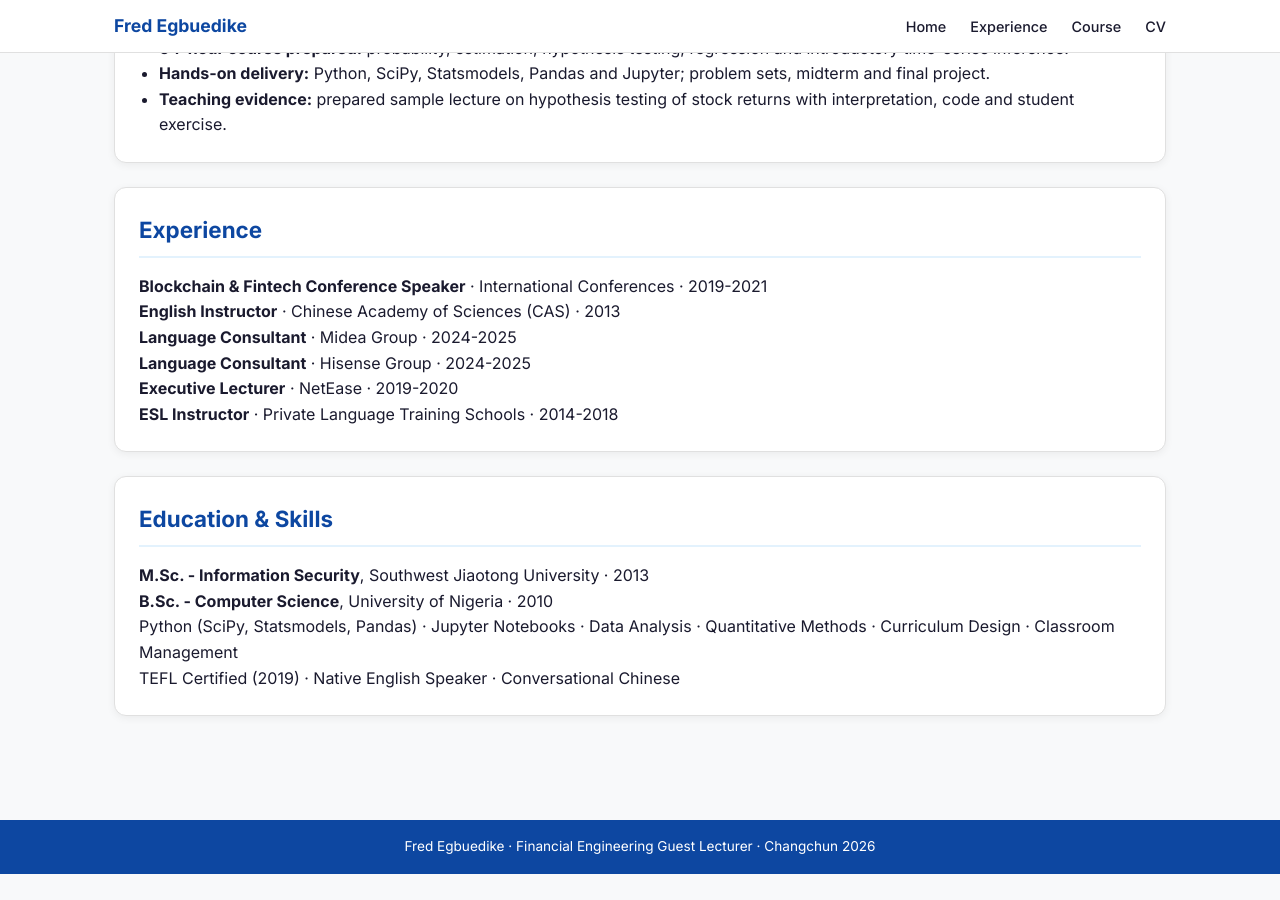
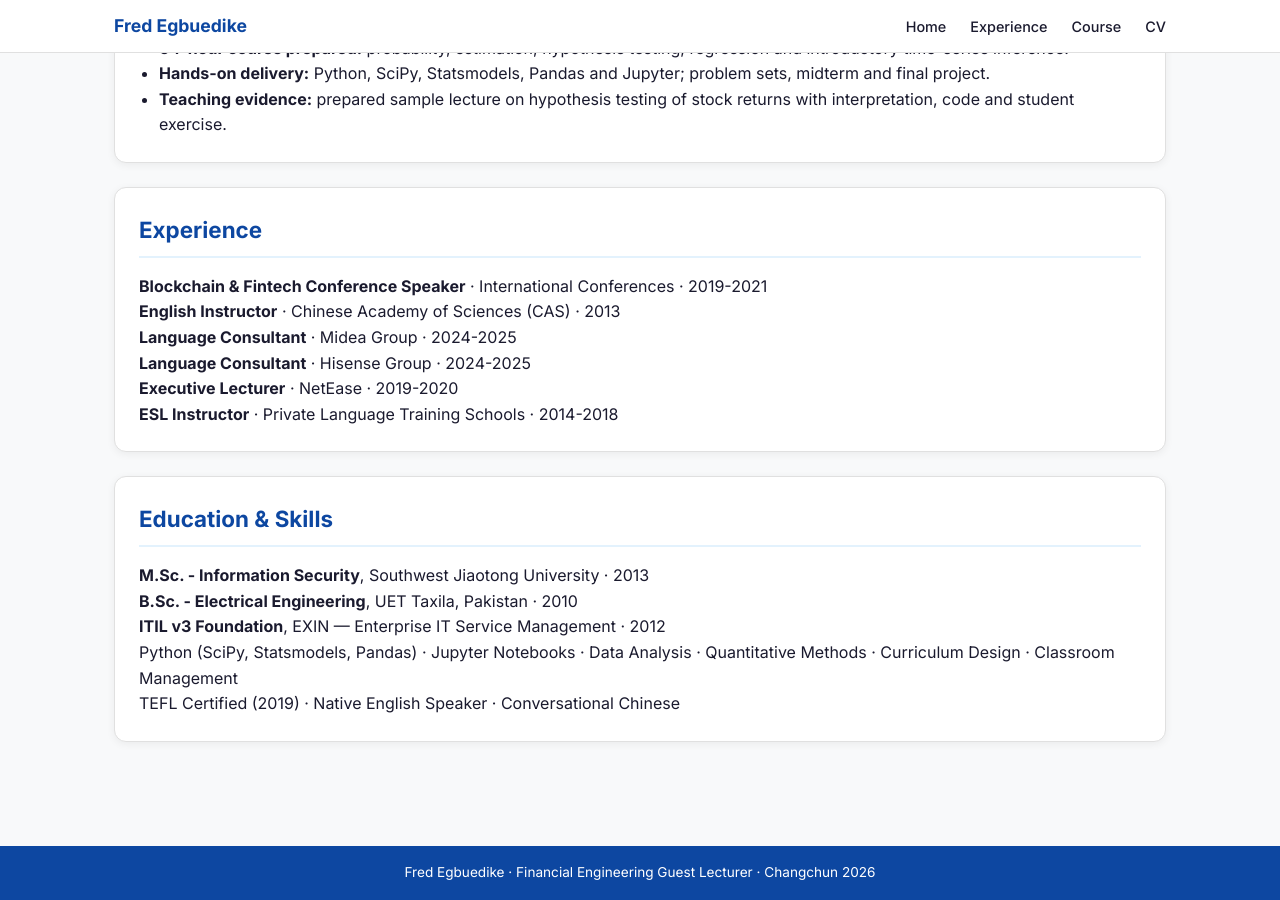
Before and after one commit to Fredilly/financial-engineering-lecturer, a Jekyll site: the page built from cv.md, in a window 1280 px wide and 900 px high, scrolled down 524 px. Built offline with Jekyll 4.4.1, drawn with Linux system fonts in a browser that asks for light colours; before the commit the page ends 1398 px from its top, so only the background shows below that.

Commit message:
Update cv.md

```diff
--- a/cv.md
+++ b/cv.md
@@ -40,7 +40,8 @@ title: "CV - Fred Egbuedike"
 <div class="card">
   <h2>Education & Skills</h2>
   <p><strong>M.Sc. - Information Security</strong>, Southwest Jiaotong University · 2013</p>
-  <p><strong>B.Sc. - Computer Science</strong>, University of Nigeria · 2010</p>
+  <p><strong>B.Sc. - Electrical Engineering</strong>, UET Taxila, Pakistan · 2010</p>
+  <p><strong>ITIL v3 Foundation</strong>, EXIN — Enterprise IT Service Management · 2012</p>
   <p>Python (SciPy, Statsmodels, Pandas) · Jupyter Notebooks · Data Analysis · Quantitative Methods · Curriculum Design · Classroom Management</p>
   <p>TEFL Certified (2019) · Native English Speaker · Conversational Chinese</p>
 </div>
```
